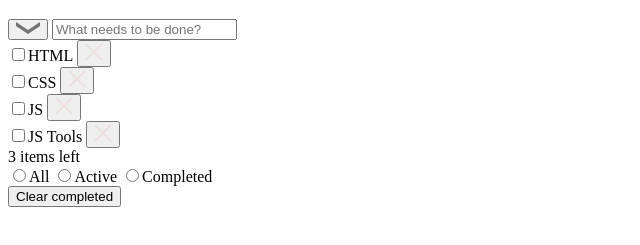
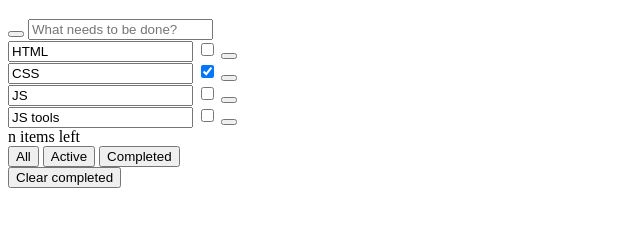
Before and after one commit to ok-technopolis-autumn-2017/Kirill_Yarulin, a plain HTML site: page index.html in a window 1280 px wide. Shown: the part 61-306 px from the top of the page, without its empty margins (0-640 px from the left). Drawn offline with Linux system fonts and the light colour scheme.

Commit message:
second commit

```diff
--- a/index.html
+++ b/index.html
@@ -5,47 +5,54 @@
     <title>todos</title>
 </head>
 <body>
-<h1 class="title">todos</h1>
 
-<div class="body">
-    <div class="input-line">
-        <button class="select-all" aria-label="select all tasks"><img src="icons/select-all.png"></button>
-        <input class="input-field"  placeholder="What needs to be done?">
+<div class="todos-header">
+    <h1 class="title">todos</h1>
+</div>
+
+<div class="todos-main">
+    <div class="todos-add">
+        <button class="todo-add_select-all" aria-label="select all tasks"></button>
+        <input class="todo-add_input"  placeholder="What needs to be done?">
     </div>
 
-    <div class="task-list">
-        <div class="task">
-            <input type="checkbox" name="task" value="html" aria-label="select the task">HTML
-            <button class="remove-task" aria-label="remove the task"><img src="icons/close.png"></button>
+    <div class="todos-list">
+        <div class="todo-item__unselected">
+            <input class="todo-item_text" value="HTML">
+            <input type="checkbox" class="todo-item_unselected-mark" aria-label="select the task">
+            <button class="todo-item_remove" aria-label="remove the task"></button>
 
         </div>
 
-        <div class="task">
-            <input type="checkbox" name="task" value="css" aria-label="select the task">CSS
-            <button class="remove-task" aria-label="remove the task"><img src="icons/close.png"></button>
+        <div class="todo-item__selected">
+            <input class="todo-item_text" value="CSS">
+            <input type="checkbox" checked="checked" class="todo-item_selected-mark" aria-label="unselect the task">
+            <button class="todo-item_remove" aria-label="remove the task"></button>
 
         </div>
 
-        <div class="task">
-            <input type="checkbox" name="task" value="js" aria-label="select the task">JS
-            <button class="remove-task" aria-label="remove the task"><img src="icons/close.png"></button>
+        <div class="todo-item__unselected">
+            <input class="todo-item_text" value="JS">
+            <input type="checkbox" class="todo-item_unselected-mark" aria-label="select the task">
+            <button class="todo-item_remove" aria-label="remove the task"></button>
         </div>
 
-        <div class="task">
-            <input type="checkbox" name="task" value="js tools" aria-label="select the task">JS Tools
-            <button class="remove-task" aria-label="remove the task"><img src="icons/close.png"></button>
+        <div class="todo-item__unselected">
+            <input class="todo-item_text" value="JS tools">
+            <input type="checkbox" class="todo-item_unselected-mark" aria-label="select the task">
+            <button class="todo-item_remove" aria-label="remove the task"></button>
         </div>
     </div>
 
-    <div class="footer">
-        <div class="items-left">3 items left</div>
+    <div class="todos-actions-bar">
+        <div class="todos-actions-bar_remaining-tasks" aria-label="count of remaining tasks">n items left</div>
 
-        <div class="displayed-tasks">
-            <input type="radio" name="radio" value="all" aria-label="display all tasks">All
-            <input type="radio" name="radio" value="active" aria-label="display active tasks">Active
-            <input type="radio" name="radio" value="completed" aria-label="display completed tasks">Completed
+        <div class="todos-actions-bar_filters">
+            <button class="todos-filter__active" data-filter="all" aria-label="filter: display all tasks">All</button>
+            <button class="todos-filter" data-filter="selected" aria-label="filter: display active tasks" role="button">Active</button>
+            <button class="todos-filter__active" data-filter="unselected" aria-label="filter: display completed tasks" role="button">Completed</button>
         </div>
-        <button class="clear-completed" aria-label="remove all completed tasks">Clear completed</button>
+        <button class="todos-actions-bar_clear-completed" aria-label="remove all completed tasks">Clear completed</button>
     </div>
 </div>
 </body>
```
